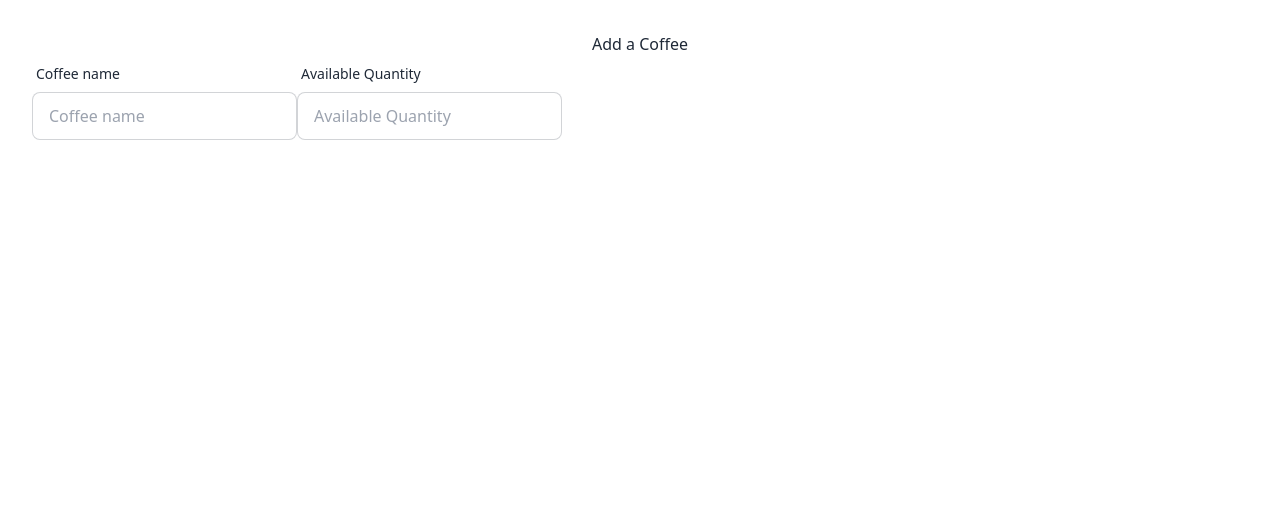
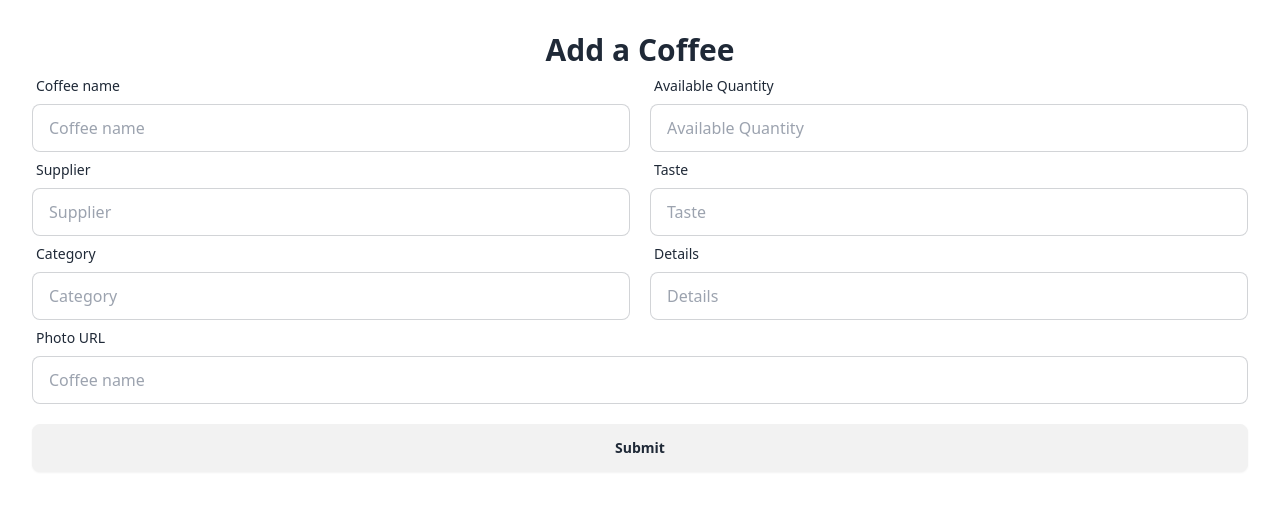
Before and after one commit to AmitKumarSutradhar/espresso-emporium, a React (Vite) app in the folder coffee-store-client/: page /addCoffee in a window 1280 px wide. Shown: the top 510 px of the page. Built offline with nearby package versions, Linux system fonts and the light colour scheme.

Commit message:
Add Coffee Ui design

```diff
--- a/coffee-store-client/src/components/AddCoffee.jsx
+++ b/coffee-store-client/src/components/AddCoffee.jsx
@@ -1,26 +1,90 @@
 const AddCoffee = () => {
+    const handleAddCoffee = (event) => {
+        event.preventDefault();
+
+        const form = event.target;
+
+        const name = form.name.value;
+        const quantity = form.quantity.value;
+        const supplier = form.supplier.value;
+        const taste = form.taste.value;
+        const category = form.category.value;
+        const details = form.details.value;
+        const photo = form.photo.value;
+
+        const newCoffee = { name, quantity, supplier, taste, category, details, photo };
+
+        console.log(newCoffee)
+
+    }
      return (
         <div>
-            <h2>Add a Coffee</h2>
-            <form action="">
+            <h2 className="text-3xl font-bold">Add a Coffee</h2>
+            <form onSubmit={handleAddCoffee}>
+                {/* Row Start */}
                 <div className="flex">
-                    <div className="">
-                        <label className="form-control ">
+                    <label className="form-control md:w-1/2">
                         <div className="label">
                             <span className="label-text">Coffee name</span>
                         </div>
-                            <input type="text" placeholder="Coffee name" className="input input-bordered w-full max-w-xs" />
+                        <input type="text" name="name" placeholder="Coffee name" className="input input-bordered w-full" />
                     </label>
-                    </div>
-                    <div className="">
-                        <label className="form-control ">
+                    <label className="form-control md:w-1/2 md:ml-5">
                         <div className="label">
                             <span className="label-text">Available Quantity</span>
                         </div>
-                            <input type="text" placeholder="Available Quantity" className="input input-bordered w-full max-w-xs" />
+                        <input type="text" name="quantity" placeholder="Available Quantity" className="input input-bordered w-full" />
                     </label>
                 </div>
+                {/* Row End */}
+
+                {/* Row Start */}
+                <div className="flex">
+                    <label className="form-control md:w-1/2">
+                        <div className="label">
+                            <span className="label-text">Supplier</span>
                         </div>
+                        <input type="text" name="supplier" placeholder="Supplier" className="input input-bordered w-full" />
+                    </label>
+                    <label className="form-control md:w-1/2 md:ml-5">
+                        <div className="label">
+                            <span className="label-text">Taste</span>
+                        </div>
+                        <input type="text" name="taste" placeholder="Taste" className="input input-bordered w-full" />
+                    </label>
+                </div>
+                {/* Row End */}
+
+                {/* Row Start */}
+                <div className="flex">
+                    <label className="form-control md:w-1/2">
+                        <div className="label">
+                            <span className="label-text">Category</span>
+                        </div>
+                        <input type="text" name="category" placeholder="Category" className="input input-bordered w-full" />
+                    </label>
+                    <label className="form-control md:w-1/2 md:ml-5">
+                        <div className="label">
+                            <span className="label-text">Details</span>
+                        </div>
+                        <input type="text" name="details" placeholder="Details" className="input input-bordered w-full" />
+                    </label>
+                </div>
+                {/* Row End */}
+
+                {/* Row Start */}
+                <div className="flex">
+                    <label className="form-control w-full">
+                        <div className="label">
+                            <span className="label-text">Photo URL</span>
+                        </div>
+                        <input type="text" name="photo" placeholder="Coffee name" className="input input-bordered w-full" />
+                    </label>
+                </div>
+                {/* Row End */}
+
+                <input type="submit" className="btn btn-block mt-5" value="Submit" />
+
             </form>
         </div>
     );
```
Lines whose indentation alone changed are shown as unchanged.
